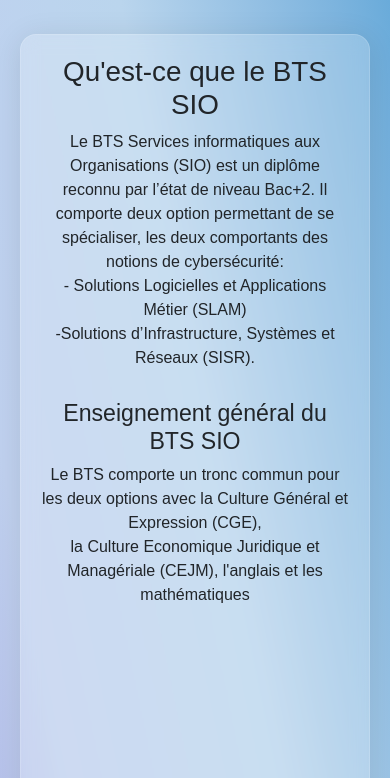
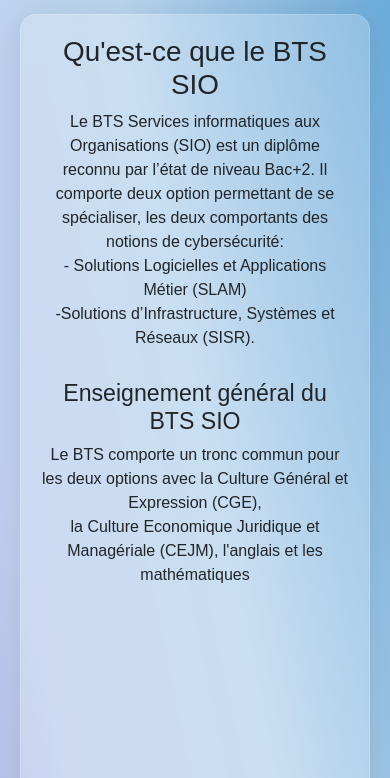
Before and after one commit to L-Paillet/laura_paillet, a plain HTML site: page html/bts.html in a window 390 px wide. Shown: the part 66-844 px from the top of the page. Drawn offline with nearby package versions, Linux system fonts and the light colour scheme.

Commit message:
Smooth like butter

```diff
--- a/css/bts.css
+++ b/css/bts.css
@@ -1,6 +1,6 @@
 .griddy {
     width: 100%;
-    margin-top: 40px;
+    margin-top: 90px;
     padding: 0 20px;
 }
 
@@ -30,7 +30,7 @@
     display: flex;
     flex-direction: column;
     text-align: center;
-    padding: 0 48vh;
+    /* padding: 0 48vh; */
 }
 
 .ajustementText {
@@ -61,4 +61,8 @@
         text-align: center;
         padding: 0;
     }
+
+    .griddy {
+        margin-top: 20px;
+    }
 }
```
